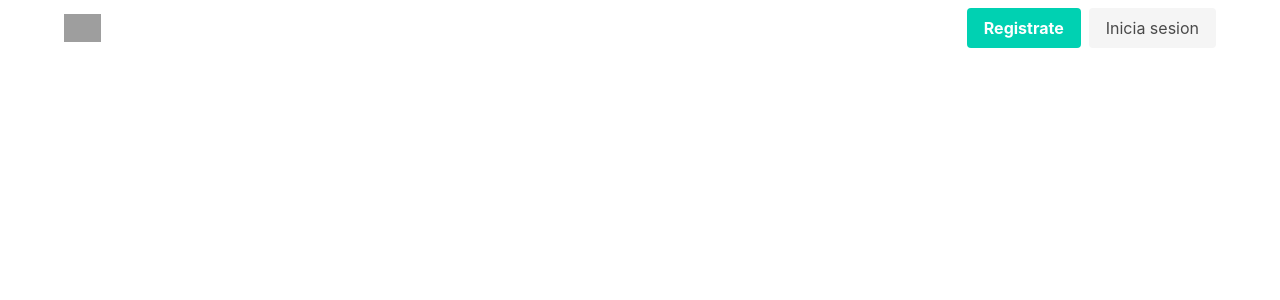
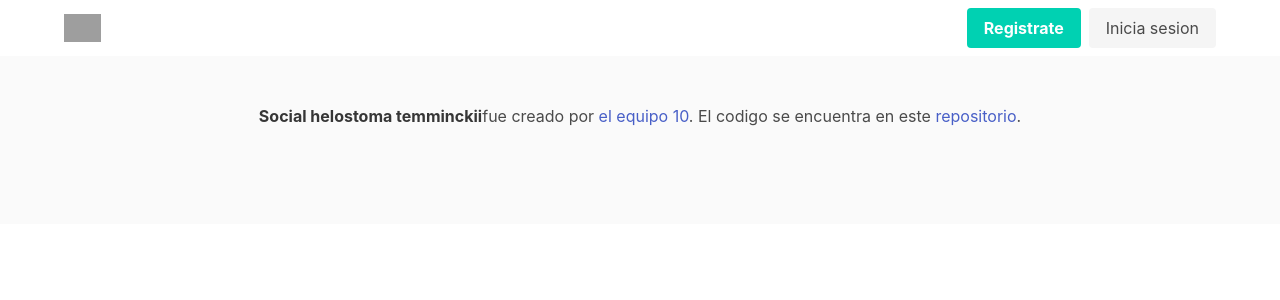
Before and after one commit to phoxBg/social-helostoma-temminckii, a Flask app: page / in a window 1280 px wide. Shown: the top 300 px of the page. Run offline with Flask 2, Linux system fonts and the light colour scheme; grey boxes are pictures that could not be loaded.

Commit message:
Add: Style footer block

```diff
--- a/templates/base.html
+++ b/templates/base.html
@@ -18,5 +18,8 @@
     <main>
       {% block content %}{% endblock content %}
     </main>
+    <footer>
+      {% include 'footer.html' %}
+    <footer>
   </body>
 </html>
--- /dev/null
+++ b/templates/footer.html
@@ -0,0 +1,14 @@
+<footer class="footer">
+  <div class="content has-text-centered">
+    <p>
+      <strong>Social helostoma temminckii</strong>fue creado por
+      <a
+        href="https://drive.google.com/drive/u/1/folders/1tq0_zIr9sTkSIP8kFIlRHhU31m1PDUfN"
+        >el equipo 10</a
+      >. El codigo se encuentra en este
+      <a href="https://github.com/brayandiazc/social-helostoma-temminckii"
+        >repositorio</a
+      >.
+    </p>
+  </div>
+</footer>
--- a/templates/navbar.html
+++ b/templates/navbar.html
@@ -33,7 +33,9 @@
           <a class="navbar-link"> Username </a>
 
           <div class="navbar-dropdown">
-            <a class="navbar-item"> Mensajes privados </a>
+            <a href="{{ url_for('msg') }}" class="navbar-item">
+              Mensajes privados
+            </a>
             <a class="navbar-item"> Mi perfil </a>
             <a class="navbar-item"> Editar perfil </a>
             <hr class="navbar-divider" />
```
